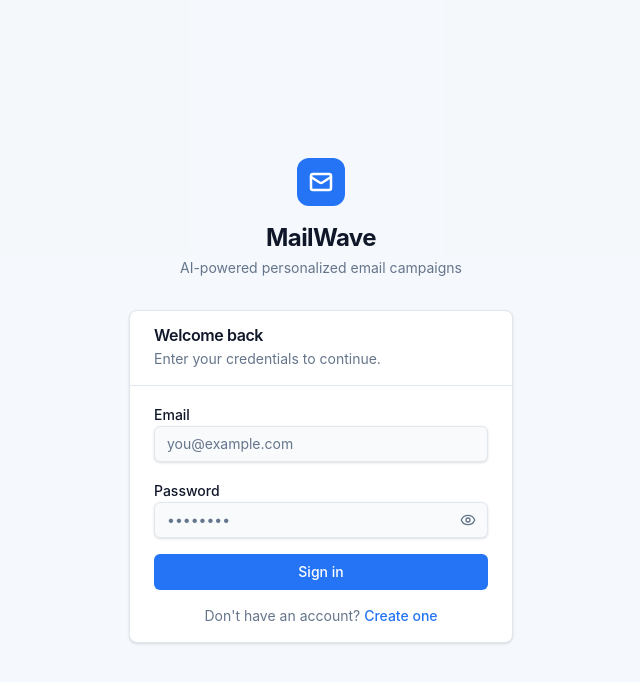
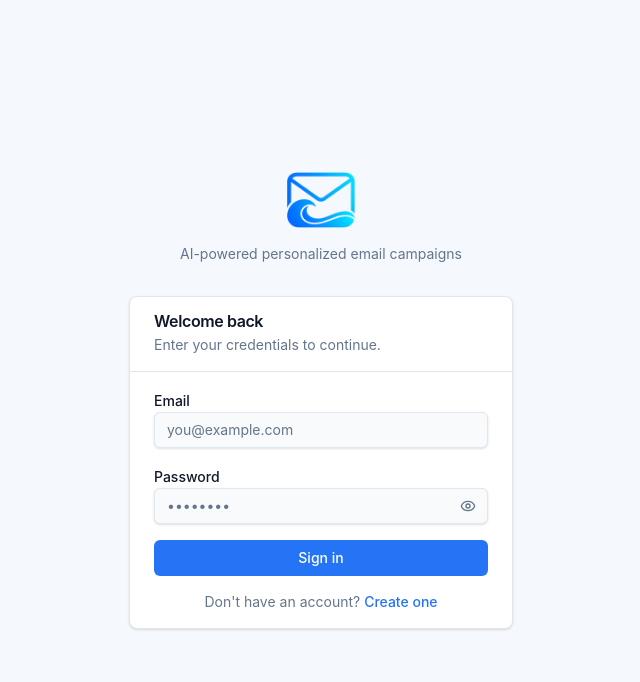
Before and after one commit to Noizboy/Mailwave, a Next.js app: page /login in a window 1280 px wide. Shown: the top 682 px of the page, without its empty margins (319-959 px from the left). Built offline with nearby package versions, Linux system fonts and the light colour scheme.

Commit message:
feat(auth): use system logo on login/signup and scope upgrade-insecure-requests to prod

```diff
--- a/app/(auth)/layout.tsx
+++ b/app/(auth)/layout.tsx
@@ -1,15 +1,15 @@
-import { Mail } from "lucide-react";
+import Image from "next/image";
+import logo from "@/public/logo.png";
 
 export default function AuthLayout({ children }: { children: React.ReactNode }) {
   return (
     <div className="flex min-h-screen items-center justify-center bg-muted/40 p-4">
       <div className="w-full max-w-sm">
         <div className="mb-8 text-center">
-          <div className="mb-4 inline-flex h-12 w-12 items-center justify-center rounded-xl bg-primary">
-            <Mail className="h-6 w-6 text-primary-foreground" strokeWidth={2.5} />
+          <div className="mb-4 inline-flex items-center justify-center">
+            <Image src={logo} alt="MailWave" className="h-14 w-auto" />
           </div>
-          <h1 className="text-2xl font-bold tracking-tight text-foreground">MailWave</h1>
-          <p className="mt-1 text-sm text-muted-foreground">
+          <p className="text-sm text-muted-foreground">
             AI-powered personalized email campaigns
           </p>
         </div>
--- a/next.config.ts
+++ b/next.config.ts
@@ -40,7 +40,7 @@ const securityHeaders = [
       "base-uri 'self'",
       "form-action 'self'",
       "object-src 'none'",
-      "upgrade-insecure-requests",
+      ...(isProd ? ["upgrade-insecure-requests"] : []),
     ].join("; "),
   },
 ];
```
Also changed, not shown: 1 other file (tests, documents, lock files or other folders).
